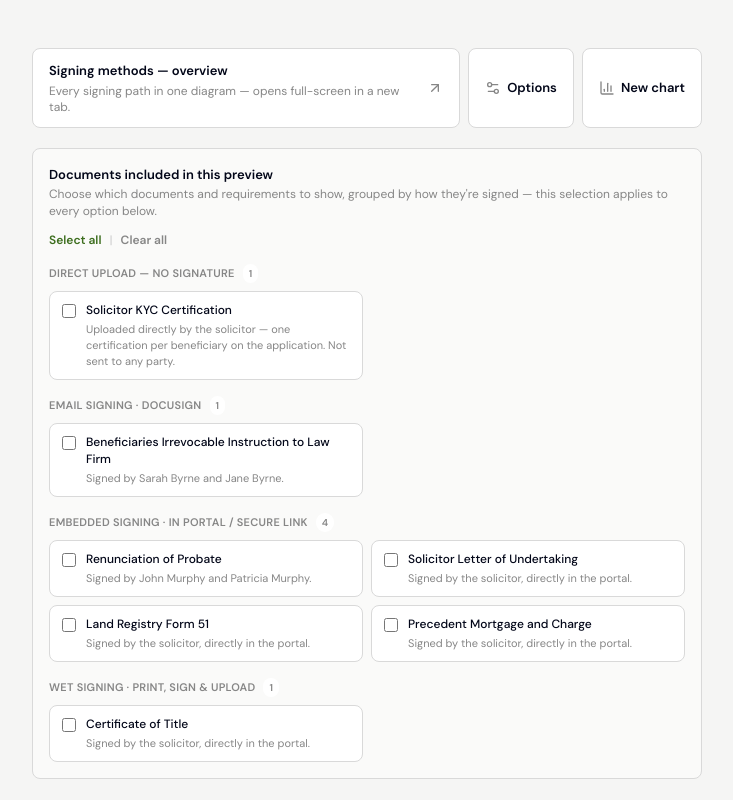
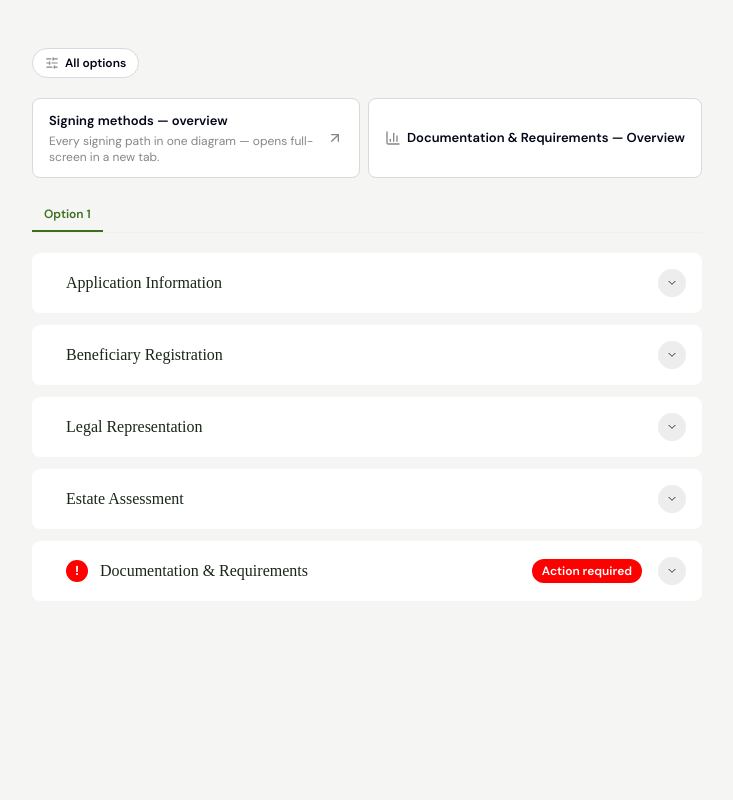
Before and after one commit to damiansoch/doc-upload-PFI-demos, a React (Vite) app: page / in a window 1280 px wide. Shown: the top 800 px of the page, without its empty margins (273-1006 px from the left). Built offline with nearby package versions, Linux system fonts and the light colour scheme; a web font is replaced by a local one.

Commit message:
hidding not needed

```diff
--- a/src/App.jsx
+++ b/src/App.jsx
@@ -1,10 +1,11 @@
 import { useState } from 'react'
-import { ArrowUpRight, BarChart3, Settings2 } from 'lucide-react'
+import { ArrowUpRight, BarChart3, SlidersHorizontal } from 'lucide-react'
 import AccordionRow from './components/AccordionRow'
 import DocumentationPanel from './components/DocumentationPanel'
 import DocumentSelector from './components/DocumentSelector'
 import SigningOptionsModal from './components/SigningOptionsModal'
 import ApiFixesPanel from './components/ApiFixesPanel'
+import FixesPasswordGate from './components/FixesPasswordGate'
 import useDocumentationState from './hooks/useDocumentationState'
 import useDocumentSelection from './hooks/useDocumentSelection'
 import useSigningOptions from './hooks/useSigningOptions'
@@ -49,6 +50,7 @@ function App() {
   const [openId2, setOpenId2] = useState(null)
   const [openId3, setOpenId3] = useState(null)
   const [signingOptionsOpen, setSigningOptionsOpen] = useState(false)
+  const [allOptionsOpen, setAllOptionsOpen] = useState(false)
 
   const documentationState = useDocumentationState()
   const documentationState2 = useDocumentationState2()
@@ -113,6 +115,25 @@ function App() {
   return (
     <div className="min-h-screen w-full bg-[#F5F5F4] px-6 py-12">
       <div className="mx-auto flex w-full max-w-[670px] flex-col gap-5 pb-[200px]">
+        <button
+          type="button"
+          onClick={() =>
+            setAllOptionsOpen((v) => {
+              const next = !v
+              // Option 2/3 and Fixes are only reachable with "All options"
+              // open — closing it while sitting on one of them would leave
+              // the tab strip showing a tab that no longer has a button, so
+              // fall back to Option 1.
+              if (!next) setTab('option1')
+              return next
+            })
+          }
+          className="flex w-fit items-center gap-1.5 rounded-full border border-border2 bg-white px-3 py-1.5 font-sans text-xs font-semibold text-ink2 transition-colors hover:border-border1"
+        >
+          <SlidersHorizontal className="h-3.5 w-3.5 text-muted" />
+          All options
+        </button>
+
         <div className="flex items-stretch gap-2">
           <a
             href="/overview.html"
@@ -130,18 +151,6 @@ function App() {
             </span>
             <ArrowUpRight className="h-4 w-4 shrink-0 text-muted" />
           </a>
-          <button
-            type="button"
-            onClick={() => setSigningOptionsOpen(true)}
-            className="flex shrink-0 items-center gap-1.5 rounded-lg border border-border2 bg-white px-4 py-3 font-sans text-[13px] font-semibold text-ink2 transition-colors hover:border-border1"
-          >
-            <Settings2 className="h-4 w-4 text-muted" />
-            Options
-          </button>
-          {/* Placeholder destination — opens a blank full-screen page for now
-              (see src/chart/ChartPage.jsx); the actual chart is a follow-up
-              step, same "button + full-screen new tab" pattern as the
-              signing-methods diagram above. */}
           <a
             href="/chart.html"
             target="_blank"
@@ -149,7 +158,7 @@ function App() {
             className="flex shrink-0 items-center gap-1.5 rounded-lg border border-border2 bg-white px-4 py-3 font-sans text-[13px] font-semibold text-ink2 transition-colors hover:border-border1"
           >
             <BarChart3 className="h-4 w-4 text-muted" />
-            New chart
+            Documentation &amp; Requirements — Overview
           </a>
         </div>
 
@@ -165,6 +174,7 @@ function App() {
           canBeEmailed={signingOptions.canBeEmailed}
         />
 
+        {allOptionsOpen && (
           <DocumentSelector
             documents={effectiveDocuments}
             selectedIds={selection.selectedIds}
@@ -173,10 +183,12 @@ function App() {
             toggleAml={selection.toggleAml}
             selectAll={selection.selectAll}
             clearAll={selection.clearAll}
+            onOpenSigningOptions={() => setSigningOptionsOpen(true)}
           />
+        )}
 
         <div className="flex gap-1 border-b border-border3">
-          {TABS.map((t) => (
+          {(allOptionsOpen ? TABS : TABS.filter((t) => t.id === 'option1')).map((t) => (
             <button
               key={t.id}
               type="button"
@@ -287,7 +299,9 @@ function App() {
 
         {tab === 'fixes' && (
           <div className="overflow-hidden rounded-lg border border-border2">
+            <FixesPasswordGate>
               <ApiFixesPanel />
+            </FixesPasswordGate>
           </div>
         )}
       </div>
--- a/src/components/DocumentSelector.jsx
+++ b/src/components/DocumentSelector.jsx
@@ -1,3 +1,4 @@
+import { Settings2 } from 'lucide-react'
 import { DOCUMENTS, AML_REQUIREMENT, METHOD_INFO, partyName } from '../data/documents'
 
 const METHOD_ORDER = ['email', 'embedded', 'wet']
@@ -42,6 +43,7 @@ export default function DocumentSelector({
   toggleAml,
   selectAll,
   clearAll,
+  onOpenSigningOptions,
 }) {
   return (
     <div className="rounded-lg border border-border2 bg-[#FAFAF9] p-4">
@@ -55,7 +57,8 @@ export default function DocumentSelector({
             this selection applies to every option below.
           </p>
         </div>
-        <div className="flex shrink-0 items-center gap-2 font-sans text-xs font-semibold">
+        <div className="flex shrink-0 flex-wrap items-center gap-3">
+          <div className="flex items-center gap-2 font-sans text-xs font-semibold">
             <button type="button" onClick={selectAll} className="text-green">
               Select all
             </button>
@@ -63,6 +66,17 @@ export default function DocumentSelector({
             <button type="button" onClick={clearAll} className="text-muted">
               Clear all
             </button>
+          </div>
+          {onOpenSigningOptions && (
+            <button
+              type="button"
+              onClick={onOpenSigningOptions}
+              className="flex items-center gap-1.5 rounded-lg border border-border2 bg-white px-3 py-1.5 font-sans text-xs font-semibold text-ink2 transition-colors hover:border-border1"
+            >
+              <Settings2 className="h-3.5 w-3.5 text-muted" />
+              Options
+            </button>
+          )}
         </div>
       </div>
 
--- /dev/null
+++ b/src/components/FixesPasswordGate.jsx
@@ -0,0 +1,56 @@
+import { useState } from 'react'
+import { Lock } from 'lucide-react'
+
+const PASSWORD = 'damiansoch'
+
+// Frontend-only gate — there's no backend here for this to actually
+// authenticate against, so this is just a speed bump to keep the Fixes tab
+// from being casually stumbled into, not real access control.
+export default function FixesPasswordGate({ children }) {
+  const [unlocked, setUnlocked] = useState(false)
+  const [value, setValue] = useState('')
+  const [error, setError] = useState(false)
+
+  if (unlocked) return children
+
+  const submit = (e) => {
+    e.preventDefault()
+    if (value === PASSWORD) {
+      setUnlocked(true)
+      setError(false)
+    } else {
+      setError(true)
+    }
+  }
+
+  return (
+    <div className="flex flex-col items-center gap-3 bg-white px-4 py-10 text-center">
+      <span className="flex h-9 w-9 items-center justify-center rounded-full border border-border2 bg-[#F5F5F4]">
+        <Lock className="h-4 w-4 text-muted" />
+      </span>
+      <p className="font-sans text-[13px] font-semibold text-ink2">This tab is password protected</p>
+      <form onSubmit={submit} className="flex w-full max-w-[240px] flex-col gap-2">
+        <input
+          type="password"
+          value={value}
+          onChange={(e) => {
+            setValue(e.target.value)
+            setError(false)
+          }}
+          placeholder="Password"
+          autoFocus
+          className={`w-full rounded-lg border px-3 py-2 font-sans text-xs text-ink2 outline-none ${
+            error ? 'border-red-400' : 'border-border2'
+          }`}
+        />
+        {error && <p className="font-sans text-[11px] text-red-500">Incorrect password.</p>}
+        <button
+          type="submit"
+          className="rounded-lg bg-ink px-3 py-2 font-sans text-xs font-medium text-white"
+        >
+          Unlock
+        </button>
+      </form>
+    </div>
+  )
+}
--- a/src/hooks/useDocumentSelection.js
+++ b/src/hooks/useDocumentSelection.js
@@ -3,13 +3,22 @@ import { DOCUMENTS } from '../data/documents'
 
 // Which documents/requirements are included in this preview — shared across
 // every "Option" tab so switching options doesn't reset what's being previewed.
-// Nothing is selected by default; the selector above starts empty and the
-// panel shows the "no documents selected" empty state until items are chosen.
+// Starts with the core solicitor-pack set already on (everything except
+// Land Registry Form 51 and Precedent Mortgage and Charge, which are less
+// commonly needed for a first look) so the panel has something to show
+// without every visitor having to select documents themselves first.
+const DEFAULT_SELECTED_IDS = new Set([
+  'beneficiaries-irrevocable-instruction',
+  'renunciation-of-probate',
+  'solicitor-letter-of-undertaking',
+  'certificate-of-title',
+])
+
 export default function useDocumentSelection() {
   const [selectedIds, setSelectedIds] = useState(() =>
-    Object.fromEntries(DOCUMENTS.map((d) => [d.id, false])),
+    Object.fromEntries(DOCUMENTS.map((d) => [d.id, DEFAULT_SELECTED_IDS.has(d.id)])),
   )
-  const [amlIncluded, setAmlIncluded] = useState(false)
+  const [amlIncluded, setAmlIncluded] = useState(true)
 
   const toggleDoc = (id) =>
     setSelectedIds((prev) => ({ ...prev, [id]: !prev[id] }))
```
Lines whose indentation alone changed are shown as unchanged.
